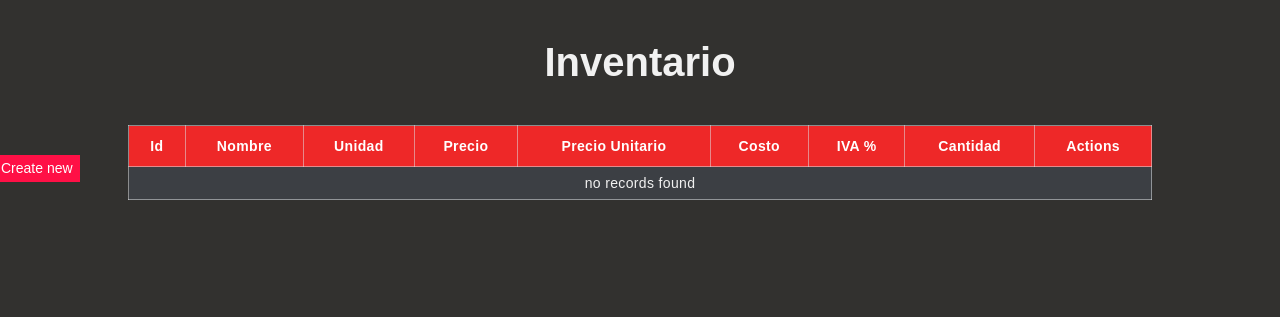
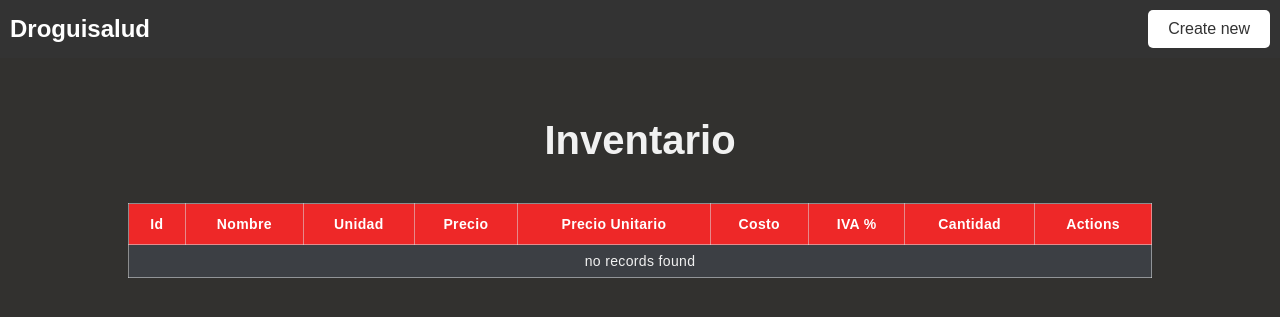
Before and after one commit to SBenitezL/Droguisalud, a Symfony app: template templates/producto/index.html.twig in a window 1280 px wide. Shown: the top 317 px of the page. Run offline with Twig, Linux system fonts and the light colour scheme; the template is opened without the code that fills it, so the values that code supplies are empty; some libraries are stand-ins or nearby versions.

Commit message:
Se organizó la página de inventario, creando un navar

```diff
--- a/public/CSS/styles_insert_producto.css
+++ b/public/CSS/styles_insert_producto.css
@@ -7,9 +7,43 @@ body{
     background-color: #32312f;
     font-family: sans-serif;
 }
+nav {
+    background-color: #333;
+    color: #fff;
+    display: flex;
+    justify-content: space-between;
+    align-items: center;
+    padding: 10px;
+    position: fixed;
+    position: relative;
+    top: 0;
+    left: 0;
+    right: 0;
+}
+
+nav .btn-create{
+    background-color: #fff;
+    color: #333;
+    border: none;
+    padding: 10px 20px;
+    border-radius: 5px;
+    cursor: pointer;
+    text-decoration: none;
+}
+nav .btn-create:hover{
+    background-color: #333;
+    color: #FFFFFF;
+
+}
+.navbar-brand {
+    font-size: 24px;
+    font-weight: bold;
+  }
 .table-container{
     padding: 0 10%;
     margin: 40px auto 0;
+    display: grid;
+    padding-top: 20px;
 }
 .titulo{
     font-size: 40px;
@@ -60,27 +94,6 @@ body{
     font-size: 14px;
     opacity: 1;
 }
-.nuevo-producto{
-    position: relative;
-    bottom: 50px;
-    display:inline-block;
-    align-items:flex-end;
-}
-.nuevo-producto a{
-    width: 80px;
-    text-decoration: none;
-    line-height: 25px;
-    display: block;
-    background-color: #FF1046;
-    margin-top: 5px;
-    margin-bottom: 5px;
-    font-weight: medium;
-    color:#FFFFFF;
-    user-select: none;
-    border: 1px solid transparent;
-    font-size: 14px;
-    opacity: 1;
-}
 @media screen and (max-width: 768px)
 {
     .table thead{
--- a/templates/producto/index.html.twig
+++ b/templates/producto/index.html.twig
@@ -8,7 +8,12 @@
 {% block title %}Producto index{% endblock %}
 
 {% block body %}
+    <nav>
+        <div class="navbar-brand">Droguisalud</div>
+        <a href="{{ path('app_producto_new') }}" class ="btn-create">Create new</a>
+    </nav>
     <div class="table-container">
+        <div class="table-title">
             <h1 class = "titulo">Inventario</h1>
             <table class="table">
                 <thead>
@@ -48,7 +53,6 @@
                 </tbody>
             </table>
         </div>
-    <aside class ="nuevo-producto">
-        <a href="{{ path('app_producto_new') }}">Create new</a>
-    </aside>
+    </div>
+
 {% endblock %}
```
Also changed, not shown: migrations/Version20230422201606.php (added, +41 -0 lines), 1 other file. Lines whose indentation alone changed are shown as unchanged.
